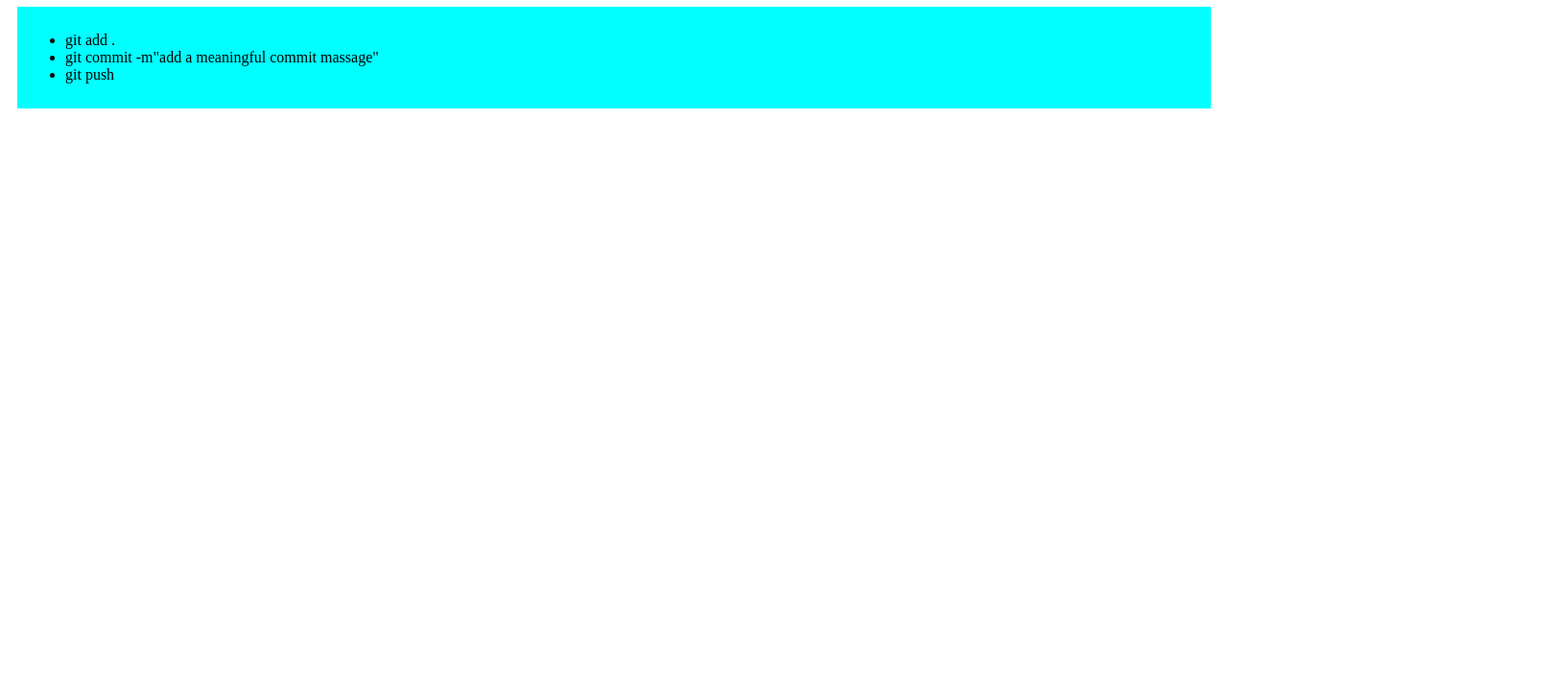
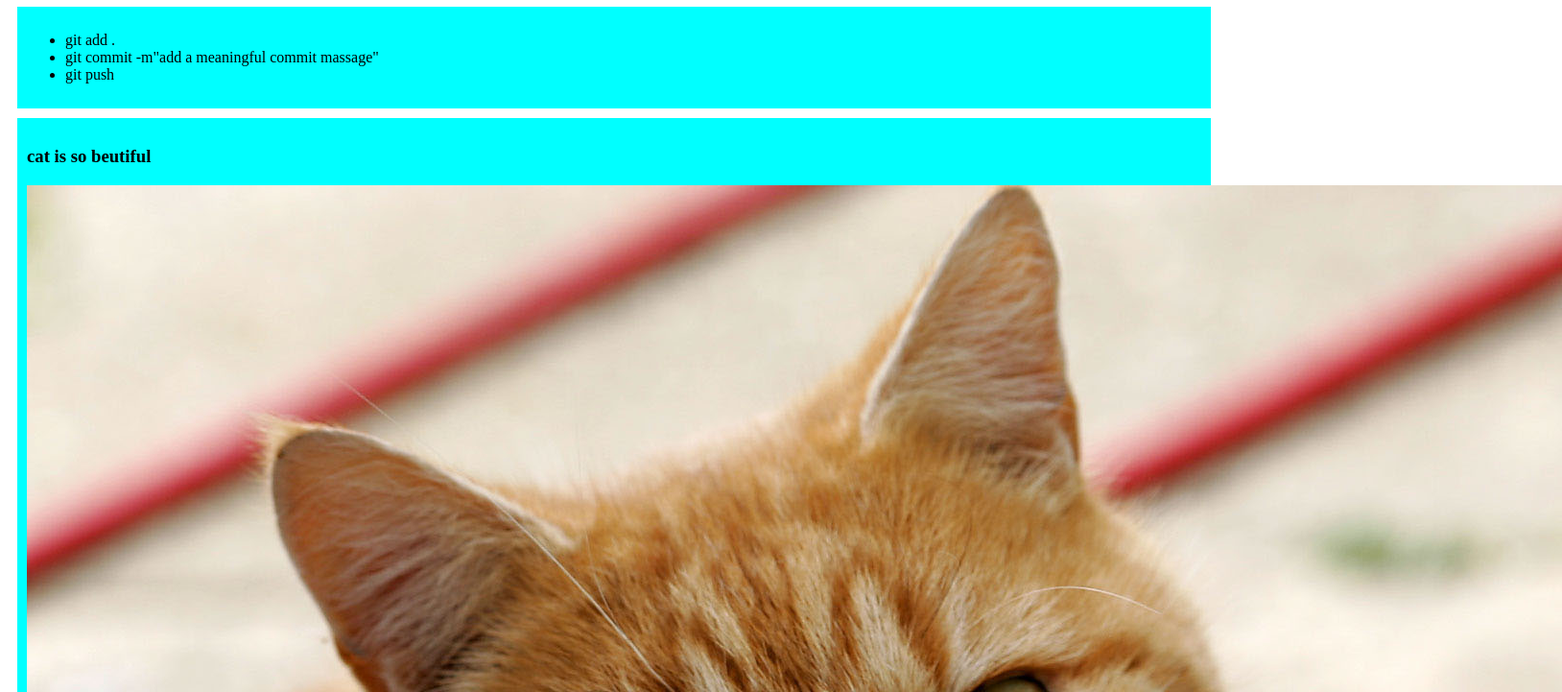
Before and after one commit to alien2300/four-web-repo, a plain HTML site: page index.html in a window 1280 px wide. Shown: the part 427-1148 px from the top of the page at 96% size, 1628 px wide, since content can reach past the window. Before the commit the page ends 800 px from the top, so only its background shows below. Drawn offline with Linux system fonts and the light colour scheme.

Commit message:
add div and cat picture

```diff
--- a/index.html
+++ b/index.html
@@ -26,5 +26,9 @@
             <li>git push</li>
         </ul>
     </div>
+    <div>
+        <h3>cat is so beutiful</h3>
+        <img src="image/Cat03 - Copy.jpg" alt="">
+    </div>
 </body>
 </html>
```
Also changed, not shown: image/Cat03 - Copy.jpg (added).
